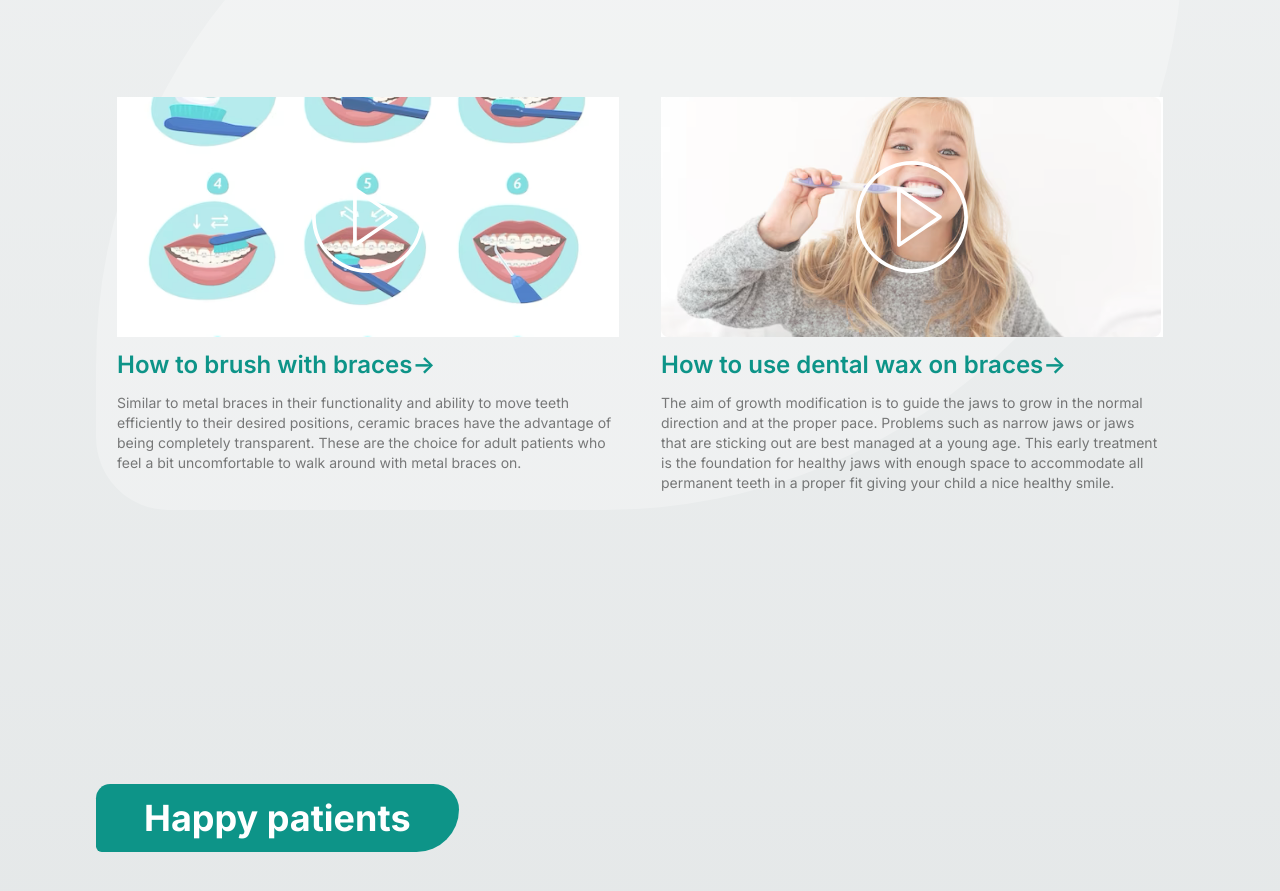
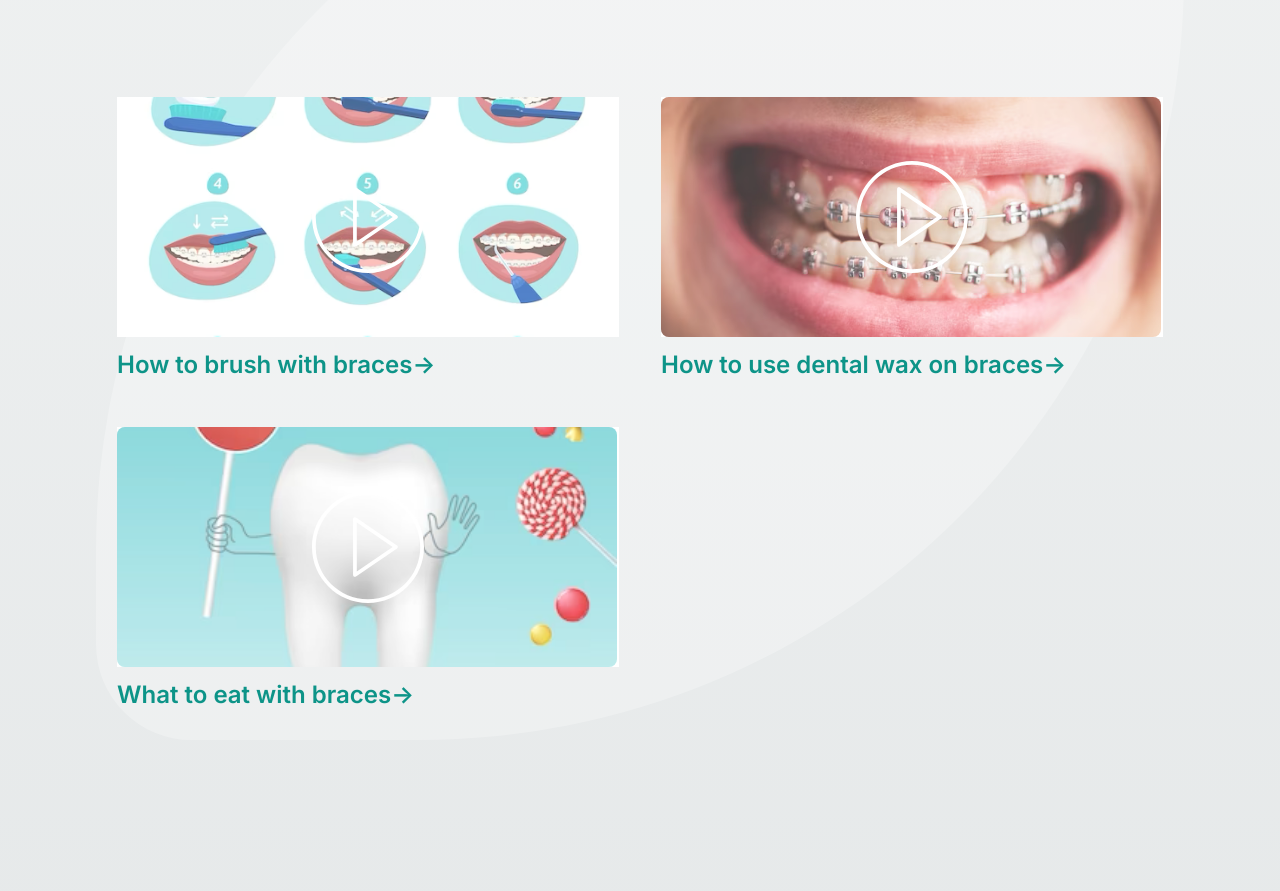
Before and after one commit to beshoyrmansour/sarah-elkhateeb-orthodontics, a Next.js app: page / in a window 1280 px wide. Shown: the part 2128-3019 px from the top of the page. Built offline with nearby package versions, Linux system fonts and the light colour scheme.

Commit message:
Update content

```diff
--- a/app/Tips.ts
+++ b/app/Tips.ts
@@ -6,8 +6,7 @@ const TipsList: Array<Tips> = [
 		slug: 'how_to_brush_with_braces',
 		linkTo: 'how_to_brush_with_braces',
 		icon: '/File_000.png',
-		description:
-			'Similar to metal braces in their functionality and ability to move teeth efficiently to their desired positions, ceramic braces have the advantage of being completely transparent. These are the choice for adult patients who feel a bit uncomfortable to walk around with metal braces on.',
+		description: 'What you need to brush your teeth with braces?',
 		type: TipsTypes.video,
 		externalLink: 'https://www.youtube.com/watch?v=iWzccidNPVQ',
 	},
@@ -16,39 +15,22 @@ const TipsList: Array<Tips> = [
 		title: 'How to use dental wax on braces',
 		slug: 'how_to_use_dental_wax_on_braces',
 		linkTo: 'how_to_use_dental_wax_on_braces',
-		icon: '/File_001.png',
-		description:
-			'The aim of growth modification is to guide the jaws to grow in the normal direction and at the proper pace. Problems such as narrow jaws or jaws that are sticking out are best managed at a young age. This early treatment is the foundation for healthy jaws with enough space to accommodate all permanent teeth in a proper fit giving your child a nice healthy smile.',
+		icon: '/how_to_use_dental_wax_on_braces.png',
+		description: `What you need to apply dental wax to braces?`,
+
 		type: TipsTypes.video,
 		externalLink: 'https://youtu.be/vAtqhlYSJFs',
 	},
-	// {
-	// 	title: 'Clear Aligners',
-	// 	slug: 'clear_aligners',
-	// 	linkTo: 'clear_aligners',
-	// 	icon: '/IMG_5806.jpg',
-	// 	description:
-	// 		'These are your first choice when you really want to get your teeth straightened with no one even knowing you are doing that. They are simply a series of removable transparent trays that can be taken out to eat and drink and then used again. Much more comfortable than braces and as efficient when chosen for the right case.',
-	// 	type: TipsTypes.article,
-	// },
-	// {
-	// 	title: 'Metal Braces',
-	// 	slug: 'metal_braces',
-	// 	linkTo: 'metal_braces',
-	// 	icon: '/IMG_5798.jpg',
-	// 	description:
-	// 		'Metal braces with wires and colored elastics are the classic form of orthodontic treatment. They are the preferred type of braces for teenagers who want to add some glamour to their teeth while getting the smile they are dreaming of.',
-	// 	type: TipsTypes.article,
-	// },
-	// {
-	// 	title: 'Lingual Braces',
-	// 	slug: 'lingual_braces',
-	// 	linkTo: 'lingual_braces',
-	// 	icon: '/IMG_5802.jpg',
-	// 	description:
-	// 		'Lingual braces are specially customized to fit the inner surface of your teeth. They are suitable for all cases, and are ideal for actors/actresses and public speakers.',
-	// 	type: TipsTypes.article,
-	// },
+	{
+		title: 'What to eat with braces',
+		slug: 'what_to_eat_with_braces',
+		linkTo: 'what_to_eat_with_braces',
+		icon: '/File_002.png',
+		description:
+			'When you have braces, it’s important to eat soft, cold, or cooked foods that do not require much chewing or biting. Some examples are dairy products, soups, smoothies, eggs, oatmeal, pasta, rice, bread, vegetables, seafood, and fruits. You should avoid hard, crunchy, sticky, or chewy foods that can damage your braces or cause pain. You should also limit your sugar intake and brush your teeth after eating.',
+		type: TipsTypes.video,
+		externalLink: 'https://youtu.be/vAtqhlYSJFs',
+	},
 ];
 
 export default TipsList;
--- a/app/Tips/[Tip]/page.tsx
+++ b/app/Tips/[Tip]/page.tsx
@@ -64,17 +64,23 @@ const TipDetails = ({ params }: Props) => {
 					<div className="w-full">
 						<h1 className="mb-3 flex w-full items-center justify-between text-4xl text-teal-600">
 							<span> {Tip?.title} </span>
-							<span className="fornt-black ml-auto  rounded-full bg-teal-600 px-2 py-1 text-base uppercase text-white">
+							{/* <span className="fornt-black ml-auto  rounded-full bg-teal-600 px-2 py-1 text-base uppercase text-white">
 								{Tip.type}
-							</span>
+							</span> */}
 						</h1>
 						<p className="mb-8 text-xl text-teal-900 lg:mb-16">
 							{Tip?.description}
 						</p>
 					</div>
-					{/* <a href='tel:01004669848' className="bg-teal-600 hover:bg-teal-800 text-white font-bold py-2 px-4 rounded">
-            Book Now 🤙
-          </a> */}
+					{Tip.externalLink && (
+						<a
+							href={Tip.externalLink}
+							target="_blank"
+							className="rounded bg-teal-600 px-4 py-2 font-bold text-white hover:bg-teal-800"
+						>
+							Watch video
+						</a>
+					)}
 				</div>
 			</div>
 			{/* otherTips */}
@@ -90,7 +96,12 @@ const TipDetails = ({ params }: Props) => {
 					Other Tips
 				</span>
 			</h2>
-			<div className="mb-16 grid grid-flow-row-dense grid-cols-2 gap-6 rounded-xl bg-white p-6 lg:grid-cols-4">
+			<div
+				className="mb-16 grid grid-flow-row-dense grid-cols-2 justify-around gap-6 rounded-xl bg-white p-6 lg:grid-cols-4"
+				style={{
+					placeItems: 'center',
+				}}
+			>
 				{otherTips.map((otherTip) => (
 					<>
 						<Link
--- a/components/Tips.tsx
+++ b/components/Tips.tsx
@@ -61,9 +61,9 @@ const Tips = (props: Props) => {
 								-&gt;
 							</span>
 						</h2>
-						<p className={`m-0  text-sm opacity-50`}>
+						{/* <p className={`m-0  text-sm opacity-50`}>
 							{Tip.description}
-						</p>
+						</p> */}
 					</Link>
 				))}
 			</div>
```
Also changed, not shown: types/index.ts (+5 -4 lines), public/File_002.png (added), public/how_to_use_dental_wax_on_braces.png (added).
